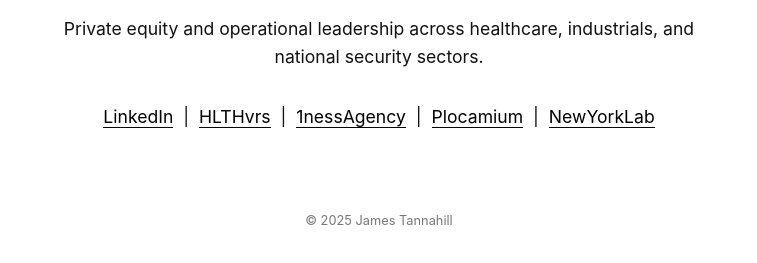
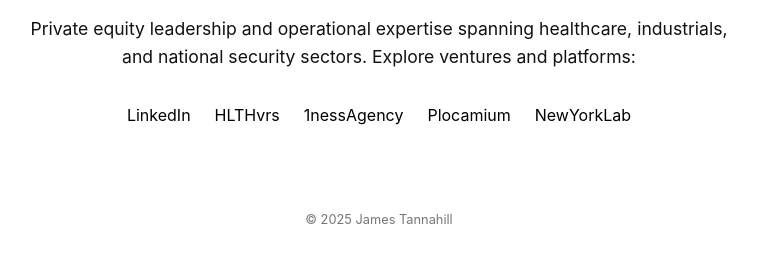
Before and after one commit to jtannahill/cf, a plain HTML site: page index.html in a window 1280 px wide. Shown: the part 147-410 px from the top of the page, without its empty margins (261-1018 px from the left). Drawn offline with Linux system fonts and the light colour scheme.

Commit message:
Update index.html

```diff
--- a/index.html
+++ b/index.html
@@ -3,7 +3,9 @@
 <head>
   <meta charset="UTF-8">
   <meta name="viewport" content="width=device-width, initial-scale=1">
-  <title>James Tannahill</title>
+  <title>James Tannahill | Private Equity, Healthcare, Industrials, National Security</title>
+  <meta name="description" content="James Tannahill: Private equity leadership and operational expertise across healthcare, industrials, and national security sectors. Explore related ventures and partnerships.">
+  <link rel="canonical" href="https://jamestannahill.github.io/">
   <style>
     body {
       margin: 0;
@@ -28,13 +30,38 @@
       font-size: 1.1rem;
       margin-bottom: 2rem;
     }
+    nav {
+      display: flex;
+      flex-wrap: wrap;
+      justify-content: center;
+      gap: 1.5rem;
+    }
     a {
+      position: relative;
       color: #000;
       text-decoration: none;
-      border-bottom: 1px solid #000;
+      padding-bottom: 2px;
+      transition: all 0.3s ease;
+    }
+    a::after {
+      content: "";
+      position: absolute;
+      left: 0;
+      bottom: 0;
+      width: 100%;
+      height: 1px;
+      background-color: #000;
+      transform: scaleX(0);
+      transform-origin: right;
+      transition: transform 0.3s ease;
     }
     a:hover {
-      opacity: 0.7;
+      color: #555;
+      transform: translateY(-1px);
+    }
+    a:hover::after {
+      transform: scaleX(1);
+      transform-origin: left;
     }
     footer {
       font-size: 0.8rem;
@@ -46,14 +73,14 @@
 <body>
   <main>
     <h1>James Tannahill</h1>
-    <p>Private equity and operational leadership across healthcare, industrials, and national security sectors.</p>
-    <p>
-      <a href="https://www.linkedin.com/in/jamesstannahill/" target="_blank">LinkedIn</a> &nbsp;|&nbsp;
-      <a href="https://hlthvrs.com" target="_blank">HLTHvrs</a> &nbsp;|&nbsp;
-      <a href="https://1nessagency.com" target="_blank">1nessAgency</a> &nbsp;|&nbsp;
-      <a href="https://plocamium.com" target="_blank">Plocamium</a> &nbsp;|&nbsp;
-      <a href="https://newyorklab.co" target="_blank">NewYorkLab</a>
-    </p>
+    <p>Private equity leadership and operational expertise spanning healthcare, industrials, and national security sectors. Explore ventures and platforms:</p>
+    <nav>
+      <a href="https://www.linkedin.com/in/jamesstannahill/" target="_blank" rel="noopener">LinkedIn</a>
+      <a href="https://hlthvrs.com" target="_blank" rel="noopener">HLTHvrs</a>
+      <a href="https://1nessagency.com" target="_blank" rel="noopener">1nessAgency</a>
+      <a href="https://plocamium.com" target="_blank" rel="noopener">Plocamium</a>
+      <a href="https://newyorklab.co" target="_blank" rel="noopener">NewYorkLab</a>
+    </nav>
   </main>
   <footer>
     &copy; 2025 James Tannahill
```
